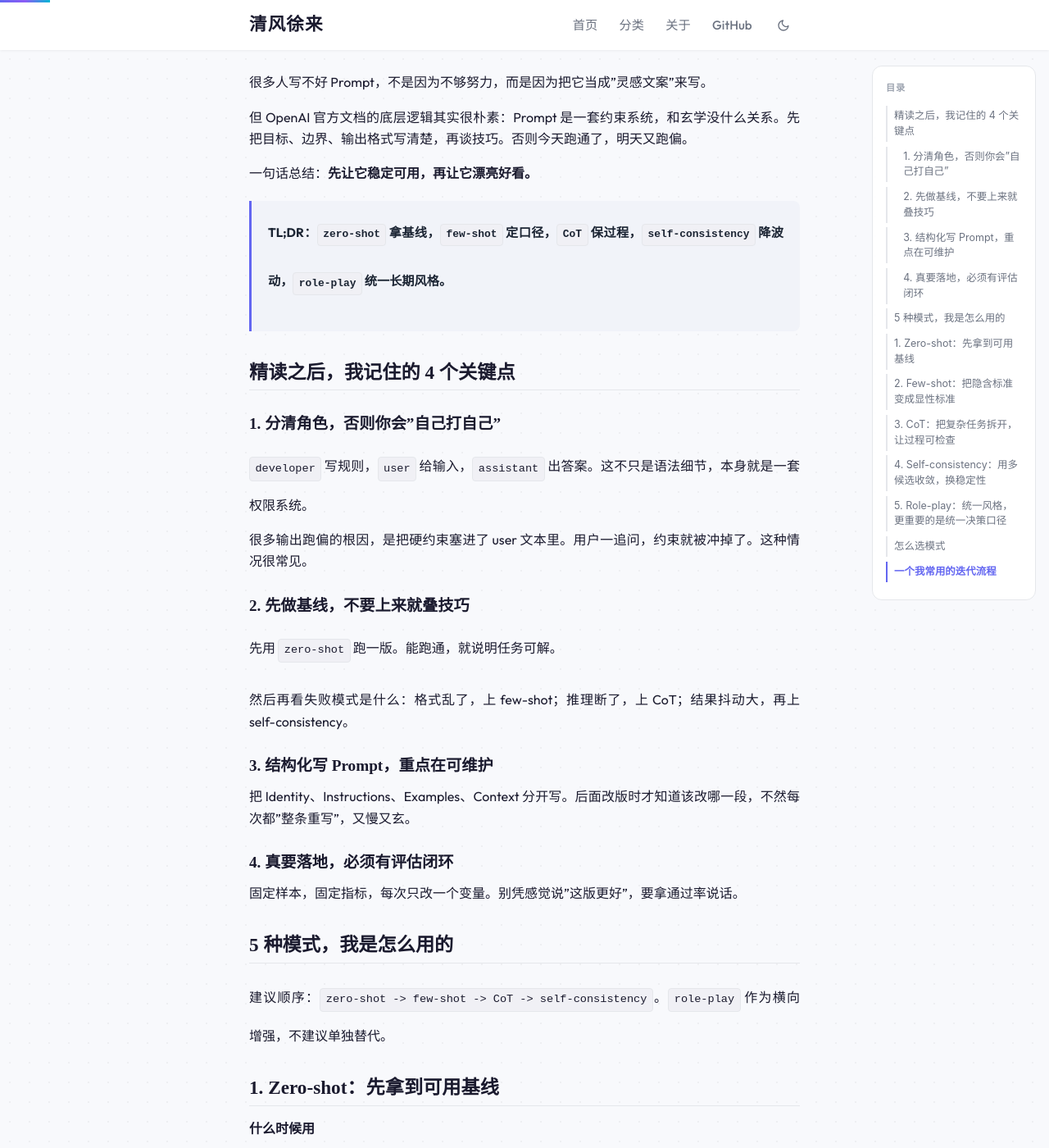
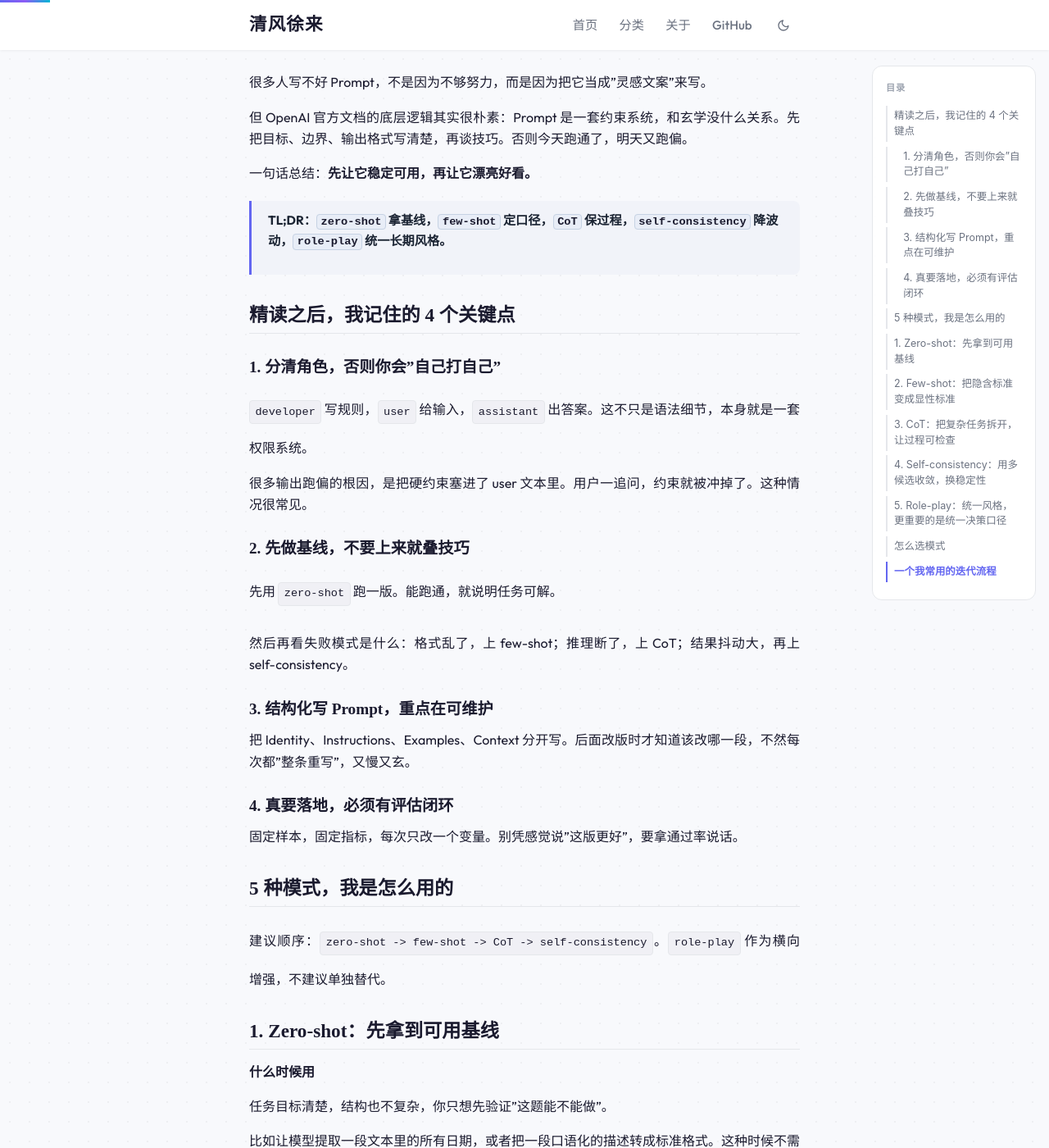
Before and after one commit to Asilencer/asilencer.github.io, a Jekyll site: the page built from _posts/2026-04-21-five-prompt-schema.md, in a window 1280 px wide and 1400 px high, scrolled down 276 px. Shown: the whole window at 82% size. Built offline with Jekyll 4.4.1, drawn with Linux system fonts in a browser that asks for light colours; some web fonts are replaced; comment, search, counter and statistics services are not loaded.

Commit message:
style: fix quote inline-code contrast and wrapping

```diff
--- a/_layouts/default.html
+++ b/_layouts/default.html
@@ -6,7 +6,7 @@
   <title>{% if page.title %}{{ page.title }} | {{ site.title }}{% else %}{{ site.title }}{% endif %}</title>
   <meta name="description" content="{{ page.excerpt | default: site.description | strip_html | truncate: 160 }}">
   {% seo %}
-  <link rel="stylesheet" href="{{ '/assets/css/style.css?v=22' | relative_url }}">
+  <link rel="stylesheet" href="{{ '/assets/css/style.css?v=23' | relative_url }}">
   <link rel="preconnect" href="https://fonts.googleapis.com">
   <link rel="preconnect" href="https://fonts.gstatic.com" crossorigin>
   <link href="https://fonts.googleapis.com/css2?family=Noto+Serif+SC:wght@400;600;700;900&family=Outfit:wght@400;500;700;800&family=LXGW+WenKai+Screen:wght@400;700&display=swap" rel="stylesheet">
--- a/assets/css/style.css
+++ b/assets/css/style.css
@@ -7,6 +7,8 @@
   --color-text-secondary: #6b7280;
   --color-text-tertiary: #9ca3af;
   --color-quote-text: #1b2433;
+  --color-quote-code-bg: #e8edf7;
+  --color-quote-code-border: #c6d2e3;
   --color-primary: #6366f1;
   --color-primary-hover: #4f46e5;
   --color-primary-light: #a5b4fc;
@@ -80,6 +82,8 @@
   --color-text-secondary: #94a3b8;
   --color-text-tertiary: #64748b;
   --color-quote-text: #eef4ff;
+  --color-quote-code-bg: #273142;
+  --color-quote-code-border: #4a5871;
   --color-primary: #818cf8;
   --color-primary-hover: #a5b4fc;
   --color-primary-light: #6366f1;
@@ -1187,13 +1191,32 @@
 .post-content blockquote p,
 .page-content blockquote p {
   color: inherit;
+  text-align: left;
+  text-justify: auto;
 }
 
 .post-content blockquote code,
-.page-content blockquote code,
 .post-content blockquote strong,
 .page-content blockquote strong {
   color: inherit;
+}
+
+.post-content blockquote code,
+.page-content blockquote code {
+  color: var(--color-text);
+  background: var(--color-quote-code-bg);
+  border-color: var(--color-quote-code-border);
+  font-weight: 600;
+  font-size: 0.9em;
+  padding: 0.08rem 0.28rem;
+}
+
+.post-content blockquote :not(pre) > code,
+.page-content blockquote :not(pre) > code {
+  display: inline;
+  white-space: normal;
+  overflow-wrap: anywhere;
+  word-break: break-word;
 }
 
 .post-content blockquote ul,
```
